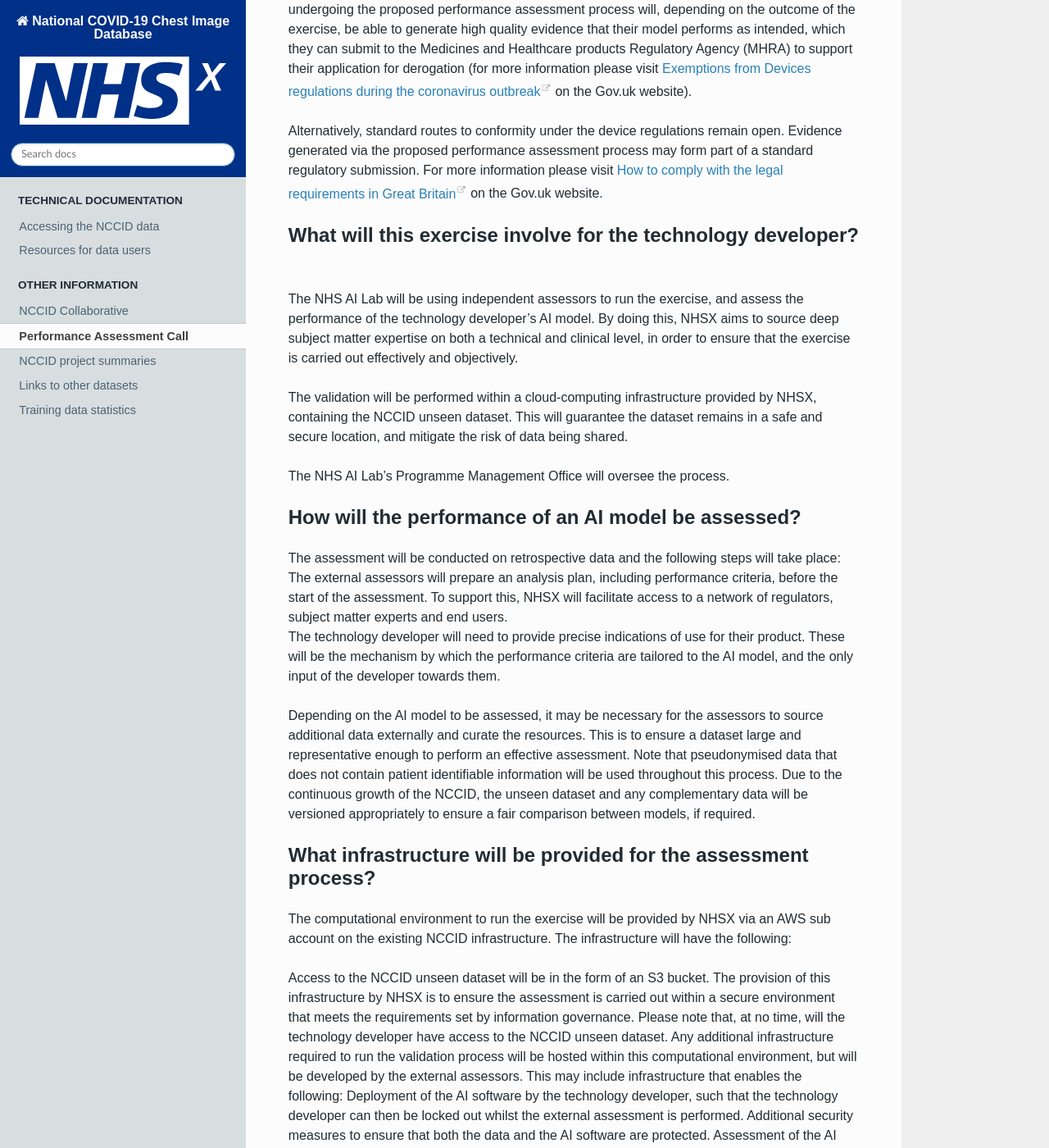
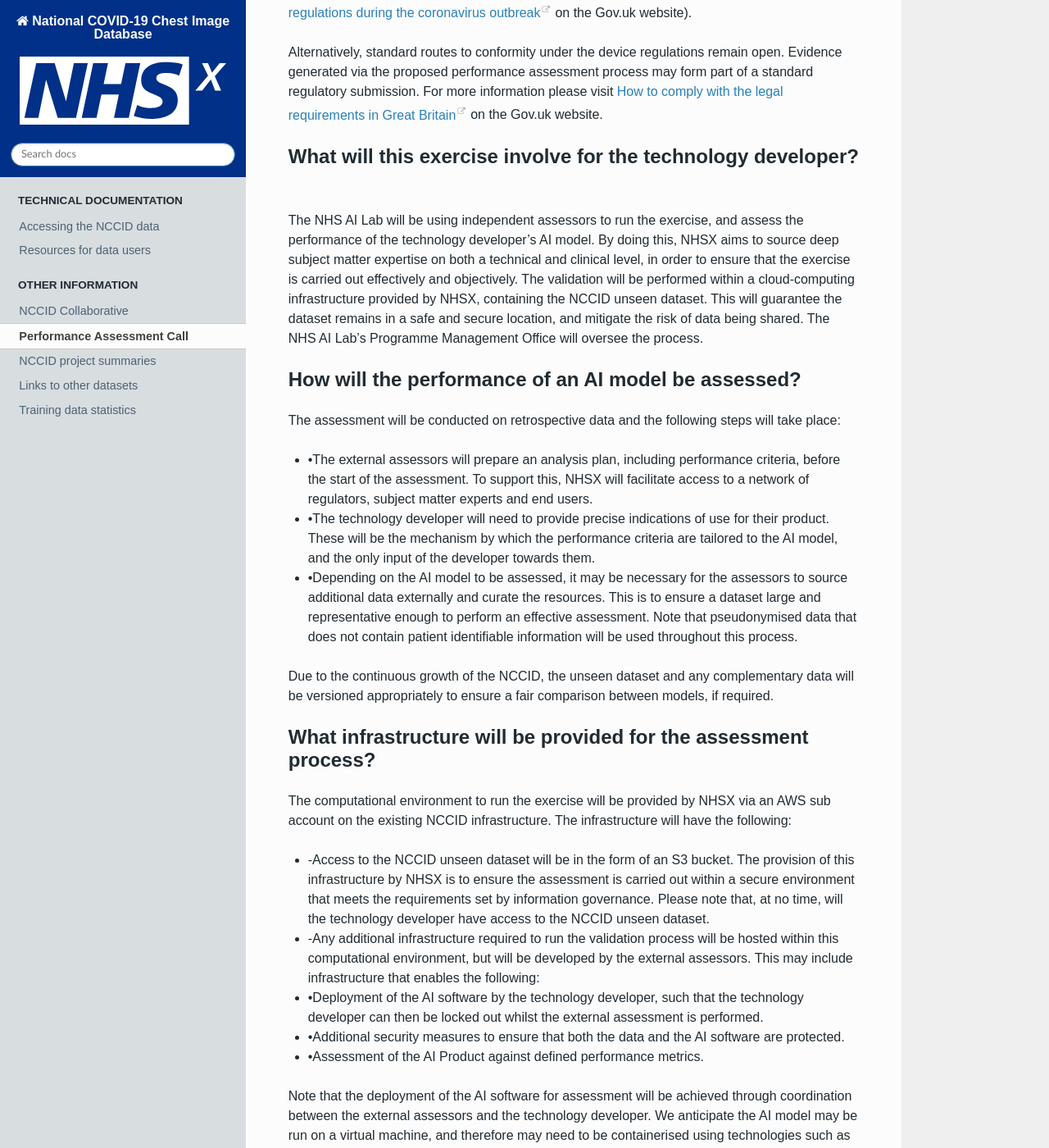
Before and after one commit to nhsx/covid-chest-imaging-database, a Sphinx documentation site: the page built from docs/source/AI_Performance_Assessment.rst, in a window 1280 px wide and 1400 px high, scrolled down 2099 px. Shown: the whole window at 82% size. Built offline with Sphinx 7.4.7 and the Read the Docs theme 2.0.0, drawn with Linux system fonts in a browser that asks for light colours; some of the changed text lies outside the part shown.

Commit message:
Layout improvements

```diff
--- a/docs/source/AI_Performance_Assessment.rst
+++ b/docs/source/AI_Performance_Assessment.rst
@@ -1,20 +1,16 @@
 .. _AI_Performance_Assessment:
 
 Performance Assessment Call
-===================
+===========================
 
 Call for AI driven COVID-19 models: Performance assessment using the National COVID-19 Chest Imaging Database
 ------------------------------------------------------------------------------------------------------------
 
 Introduction
 ------------
-| The `National COVID-19 Chest Imaging Database (NCCID) <https://nhsx.github.io/covid-chest-imaging-database/>`_ was created as part of the NHS AI Lab’s response to the coronavirus pandemic. The NCCID is currently the largest database of medical images from COVID patients in the UK, and a world-class initiative accelerating the development of AI technologies. This database will be an important resource to train and assess the performance of AI technologies that can be used as part of the ongoing response to COVID-19.
+| The `National COVID-19 Chest Imaging Database (NCCID) <https://nhsx.github.io/covid-chest-imaging-database/>`_ was created as part of the NHS AI Lab’s response to the coronavirus pandemic. The NCCID is currently the largest database of medical images from COVID patients in the UK, and a world-class initiative accelerating the development of AI technologies. This database will be an important resource to train and assess the performance of AI technologies that can be used as part of the ongoing response to COVID-19. The majority of scans collected by the NCCID are chest X-rays and come from people with and without  COVID-19. The database also holds some additional data about the patients who tested positive, such as their gender and age. A portion of these images and clinical data points has been set aside as ‘unseen’ for the purpose of assessing the performance and fairness of COVID-19 related AI models.
 
-| The majority of scans collected by the NCCID are chest X-rays and come from people with and without  COVID-19. The database also holds some additional data about the patients who tested positive, such as their gender and age. A portion of these images and clinical data points has been set aside as ‘unseen’ for the purpose of assessing the performance and fairness of COVID-19 related AI models.
-
-| The NHS AI Lab is now inviting research institutions and technology companies that have been developing AI models **using COVID-19 chest imaging data** to apply to have their model’s performance assessed on the NCCID’s unseen dataset.
-
-| The assessment will be commissioned by NHSX to independent assessors, who will carry out the work with NHSX involvement and supervision.
+| The NHS AI Lab is now inviting research institutions and technology companies that have been developing AI models **using COVID-19 chest imaging data** to apply to have their model’s performance assessed on the NCCID’s unseen dataset. The assessment will be commissioned by NHSX to independent assessors, who will carry out the work with NHSX involvement and supervision.
 
 The importance of performance assessment on an unseen, representative dataset
 -----------------------------------------------------------------------------
@@ -28,9 +24,7 @@
 
 | Applications from technology developers with products that have already achieved ISO13485 certification or other Quality Management System (QMS) certification are particularly welcome. **This is not a prerequisite for a product to be eligible for this assessment.** However, please note that it is a prerequisite of both the derogation and standard pathways for gaining the UKCA/CE mark.
 
-| If you would like to apply, please complete this `application form <https://docs.google.com/document/d/1NtXiiGo2AbAWWu82bxMqKnS5gdMEC6aB6HxZK7gdksE/edit#/>`_ . If you have any questions, please contact us on imaging@nhsx.nhs.uk.
-
-| **The application process is open from now and will close at 1pm on 28 May 2021.** This will be followed by a 3-week review process by a pool of expert reviewers, by the end of which you will receive feedback on the outcome of your application.
+| If you would like to apply, please complete this `application form <https://docs.google.com/document/d/1NtXiiGo2AbAWWu82bxMqKnS5gdMEC6aB6HxZK7gdksE/edit#/>`_ . If you have any questions, please contact us on imaging@nhsx.nhs.uk. **The application process is open from now and will close at 1pm on 28 May 2021.** This will be followed by a 3-week review process by a pool of expert reviewers, by the end of which you will receive feedback on the outcome of your application.
 
 What will I receive at the end of the assessment?
 -------------------------------------------------
@@ -48,40 +42,34 @@
 
 What will this exercise involve for the technology developer?
 -------------------------------------------------------------
-| The NHS AI Lab will be using independent assessors to run the exercise, and assess the performance of the technology developer’s AI model. By doing this, NHSX aims to source deep subject matter expertise on both a technical and clinical level, in order to ensure that the exercise is carried out effectively and objectively.
-
-| The validation will be performed within a cloud-computing infrastructure provided by NHSX, containing the NCCID unseen dataset. This will guarantee the dataset remains in a safe and secure location, and mitigate the risk of data being shared.
-
-| The NHS AI Lab’s Programme Management Office will oversee the process.
-
-
+The NHS AI Lab will be using independent assessors to run the exercise, and assess the performance of the technology developer’s AI model. By doing this, NHSX aims to source deep subject matter expertise on both a technical and clinical level, in order to ensure that the exercise is carried out effectively and objectively. The validation will be performed within a cloud-computing infrastructure provided by NHSX, containing the NCCID unseen dataset. This will guarantee the dataset remains in a safe and secure location, and mitigate the risk of data being shared. The NHS AI Lab’s Programme Management Office will oversee the process.
 
 How will the performance of an AI model be assessed?
 ----------------------------------------------------
 | The assessment will be conducted on retrospective data and the following steps will take place:
-| The external assessors will prepare an analysis plan, including performance criteria, before the start of the assessment. To support this, NHSX will facilitate access to a network of regulators, subject matter experts and end users.
-| The technology developer will need to provide precise indications of use for their product. These will be the mechanism by which the performance criteria are tailored to the AI model, and the only input of the developer towards them.
-Depending on the AI model to be assessed, it may be necessary for the assessors to source additional data externally and curate the resources. This is to ensure a dataset large and representative enough to perform an effective assessment. Note that pseudonymised data that does not contain patient identifiable information will be used throughout this process.
+- •The external assessors will prepare an analysis plan, including performance criteria, before the start of the assessment. To support this, NHSX will facilitate access to a network of regulators, subject matter experts and end users.
+- •The technology developer will need to provide precise indications of use for their product. These will be the mechanism by which the performance criteria are tailored to the AI model, and the only input of the developer towards them.
+- •Depending on the AI model to be assessed, it may be necessary for the assessors to source additional data externally and curate the resources. This is to ensure a dataset large and representative enough to perform an effective assessment. Note that pseudonymised data that does not contain patient identifiable information will be used throughout this process.
 Due to the continuous growth of the NCCID, the unseen dataset and any complementary data will be versioned appropriately to ensure a fair comparison between models, if required.
 
 What infrastructure will be provided for the assessment process?
 ----------------------------------------------------------------
 | The computational environment to run the exercise will be provided by NHSX via an AWS sub account on the existing NCCID infrastructure. The infrastructure will have the following:
-Access to the NCCID unseen dataset will be in the form of an S3 bucket. The provision of this infrastructure by NHSX is to ensure the assessment is carried out within a secure environment that meets the requirements set by information governance. Please note that, at no time, will the technology developer have access to the NCCID unseen dataset.
-Any additional infrastructure required to run the validation process will be hosted within this computational environment, but will be developed by the external assessors. This may include infrastructure that enables the following:
-Deployment of the AI software by the technology developer, such that the technology developer can then be locked out whilst the external assessment is performed.
-Additional security measures to ensure that both the data and the AI software are protected.
-Assessment of the AI Product against defined performance metrics.
-Note that the deployment of the AI software for assessment will be achieved through coordination between the external assessors and the technology developer. We anticipate the AI model may be run on a virtual machine, and therefore may need to be containerised using technologies such as Docker.
+- -Access to the NCCID unseen dataset will be in the form of an S3 bucket. The provision of this infrastructure by NHSX is to ensure the assessment is carried out within a secure environment that meets the requirements set by information governance. Please note that, at no time, will the technology developer have access to the NCCID unseen dataset.
+- -Any additional infrastructure required to run the validation process will be hosted within this computational environment, but will be developed by the external assessors. This may include infrastructure that enables the following:
+- •Deployment of the AI software by the technology developer, such that the technology developer can then be locked out whilst the external assessment is performed.
+- •Additional security measures to ensure that both the data and the AI software are protected.
+- •Assessment of the AI Product against defined performance metrics.
+| Note that the deployment of the AI software for assessment will be achieved through coordination between the external assessors and the technology developer. We anticipate the AI model may be run on a virtual machine, and therefore may need to be containerised using technologies such as Docker.
 
 How will the technology developer’s intellectual property be protected?
 -----------------------------------------------------------------------
 As part of the assessment process:
 
-- A template of the contract between NHSX and the technology developer governing the terms and conditions of this exercise can be found here.
-- All members of the performance assessment exercise team, including the external assessors, will be bound to confidentiality by contractual arrangements. Where needed, additional Non-Disclosure Agreements (NDAs) will be put in place.
-- The computing infrastructure, on which the AI model is deployed, will ensure that the relevant access controls are in place to protect the Intellectual Property (IP) of the technology developer.
-- Under no circumstances will NHSX or its agents make claims to developer IP, and this will be captured in the contractual arrangements prior to commencing the exercise.
+- •A template of the contract between NHSX and the technology developer governing the terms and conditions of this exercise can be found here.
+- •All members of the performance assessment exercise team, including the external assessors, will be bound to confidentiality by contractual arrangements. Where needed, additional Non-Disclosure Agreements (NDAs) will be put in place.
+- •The computing infrastructure, on which the AI model is deployed, will ensure that the relevant access controls are in place to protect the Intellectual Property (IP) of the technology developer.
+- •Under no circumstances will NHSX or its agents make claims to developer IP, and this will be captured in the contractual arrangements prior to commencing the exercise.
 
 How long will the assessment process take?
 ------------------------------------------
@@ -98,14 +86,14 @@
 ----------------------------------
 Applications will be scored against a set of defined criteria for each of the following categories:
 
-- NHS importance
-- Technical feasibility
-- Financial viability
+- •NHS importance
+- •Technical feasibility
+- •Financial viability
 
 Further details for the above criteria are included in the Application Form.
 
 Applications will be assessed by an appointed committee consisting of:
 
-- Clinical advisors
-- Technical advisors
-- Financial advisors
+- •Clinical advisors
+- •Technical advisors
+- •Financial advisors
```
